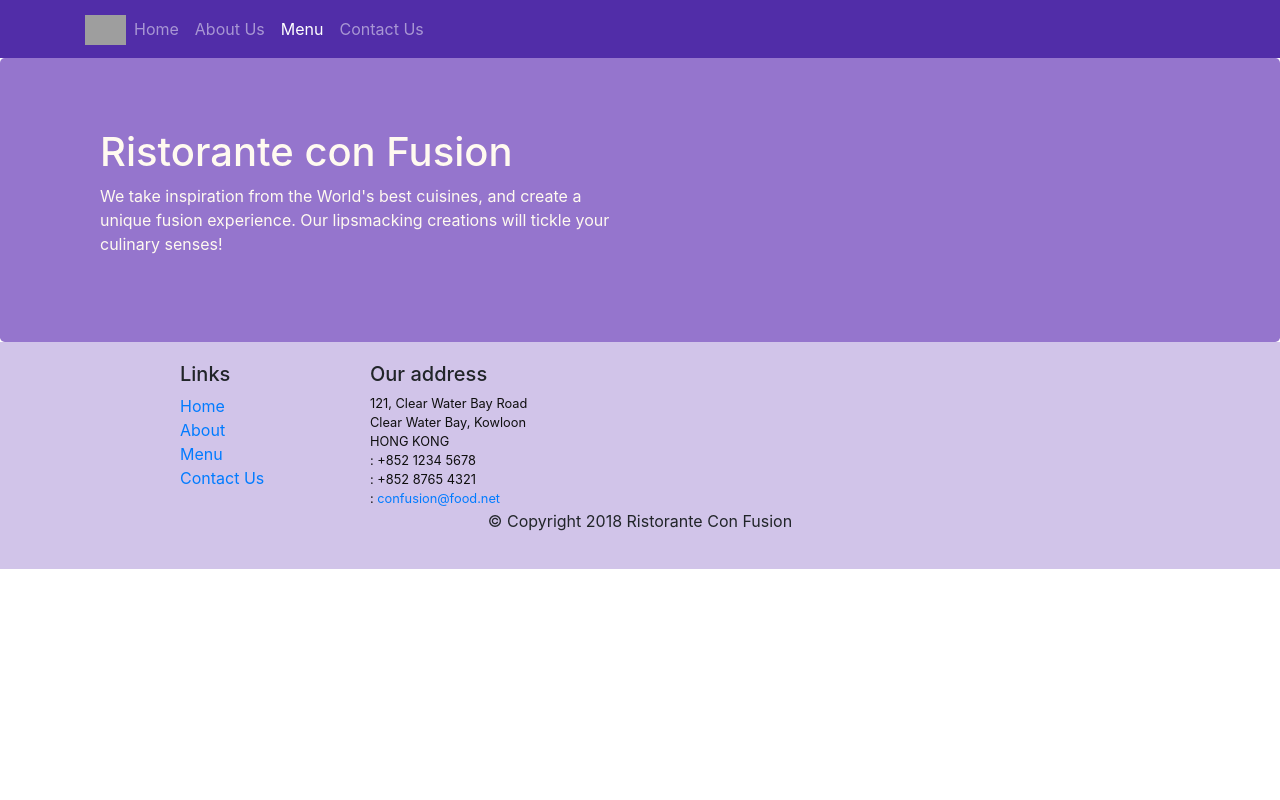
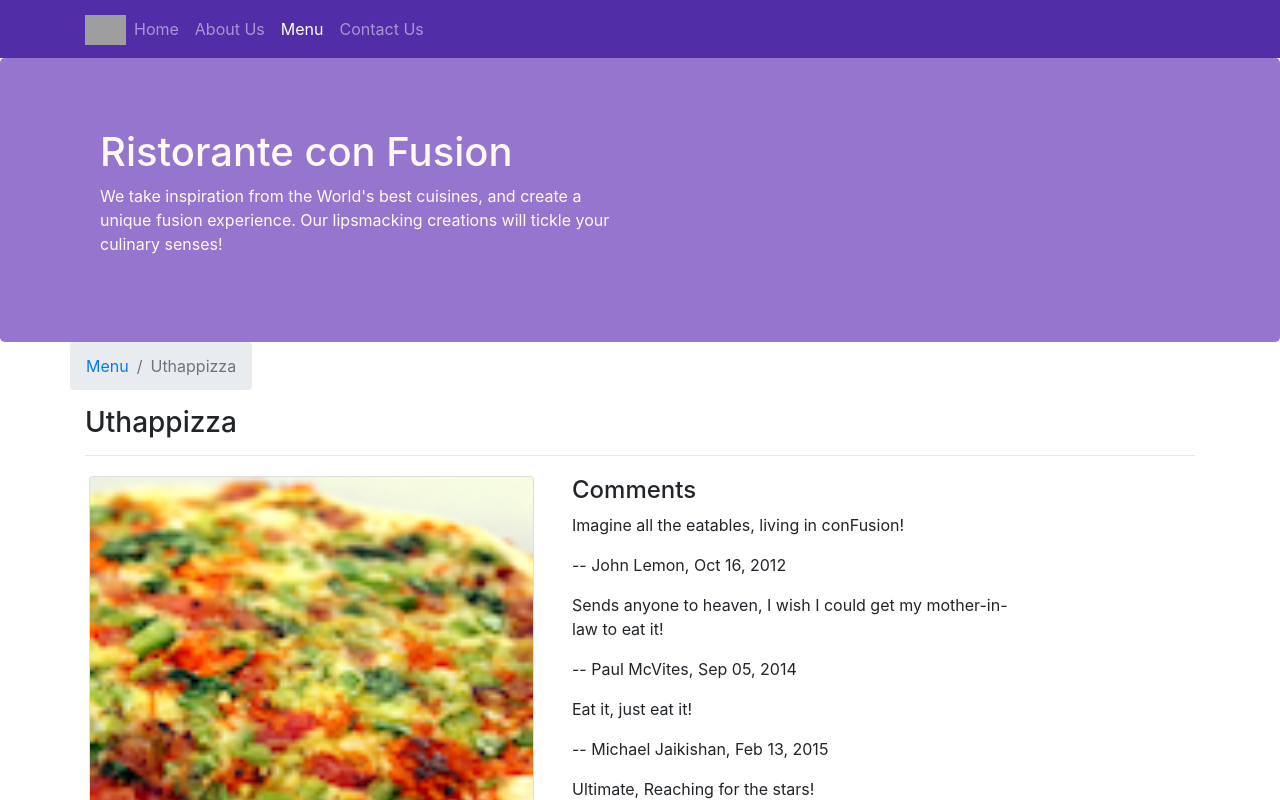
Before and after one commit to quangpao/confusionReact, a React (Create React App) app: page /menu/0 in a window 1280 px wide. Shown: the top 800 px of the page. Built offline with nearby package versions, Linux system fonts and the light colour scheme; grey boxes are pictures that could not be loaded; the HTML template or start-up script is replaced by a standard one.

Commit message:
Single Page Applications Part 2

```diff
--- a/src/App.css
+++ b/src/App.css
@@ -38,7 +38,7 @@
 
   margin: 0px auto;
 
-  background: #9575CD;
+  background: #9575CD !important;
 
   color: floralwhite;
 
--- a/src/components/ContactComponent.js
+++ b/src/components/ContactComponent.js
@@ -1,10 +1,23 @@
 import React from 'react';
-
+import { Breadcrumb, BreadcrumbItem } from 'reactstrap';
+import { Link } from 'react-router-dom'
 
 function Contact(props) {
 
     return (
         <div className='container'>
+
+            <div className='row'>
+                <Breadcrumb>
+                    <BreadcrumbItem><Link to='/'>Home</Link></BreadcrumbItem>
+                    <BreadcrumbItem active>Contact Us</BreadcrumbItem>
+                </Breadcrumb>
+                <div className='col-12'>
+                    <h3>Contact Us</h3>
+                    <hr />
+                </div>
+            </div>
+
             <div className='row row-content'>
                 <div className='col-12'>
                     <h3>Location Information</h3>
--- a/src/components/DishdetailComponent.js
+++ b/src/components/DishdetailComponent.js
@@ -1,8 +1,10 @@
 import React, { Component   } from 'react'
-import { Card , CardImg, CardImgOverlay, CardText, CardBody, CardTitle } from 'reactstrap'
+import { Card , CardImg, CardText, CardBody, CardTitle, Breadcrumb, BreadcrumbItem } from 'reactstrap'
 import moment from 'moment'
 
-function RenderDish(dish) {
+import { Link } from 'react-router-dom';
+
+function RenderDish({dish}) {
     return (
         <Card>
             <CardImg top src={dish.image} alt={dish.name} />
@@ -15,7 +17,13 @@
 }
 
 function RenderComments({comments}) {
-    let commentList = comments.map(value => (
+    console.log("comment>>>", comments)
+    if (comments == null) {
+        return (
+            <div></div>
+        )
+    }
+    const commentList = comments.map((value) => (
         <li key={value.id}>
             <p>{value.comment}</p>
             <p>-- {value.author}, {moment(value.date).format("MMM DD, YYYY")}</p>
@@ -29,16 +37,27 @@
 }
 
 const DishDetail = (props) => {
+    console.log("chekc props>>>" ,props)
     if (props.dish != null) {
         return (
             <div className='container'>
                 <div className='row'>
+                    <Breadcrumb>
+                        <BreadcrumbItem><Link to="/menu">Menu</Link></BreadcrumbItem>
+                        <BreadcrumbItem active>{props.dish.name}</BreadcrumbItem>
+                    </Breadcrumb>
+                    <div className='col-12'>
+                        <h3>{props.dish.name}</h3>
+                        <hr />
+                    </div>
+                </div>
+                <div className='row'>
                     <div className='col-12 col-md-5 m-1'>
-                        {RenderDish(props.dish)}
+                        {<RenderDish dish = {props.dish} />}
                     </div>
                     <div className='col-12 col-md-5 m-1'>
                         <h4>Comments</h4>
-                        {RenderComments(props.dish)}
+                        {<RenderComments comments = {props.comment}/>}
                     </div>
                 </div>
             </div>
--- a/src/components/MainComponents.js
+++ b/src/components/MainComponents.js
@@ -43,6 +43,17 @@
             )
         }
 
+        const DishWithId = () => {
+            const params = useParams();
+            return (
+                <DishDetail
+                dish={this.state.dishes.filter((dish) => dish.id === parseInt(params.dishId,10))[0]}
+                comment={this.state.comments.filter((comment) => comment.dishId === parseInt(params.dishId, 10))}
+
+                />
+            )
+        }
+
         return (
 
             <div>
@@ -52,6 +63,7 @@
                     <Route path='/' element={<HomePage />} />
                     <Route exact path='/menu' element={<Menu dishes={this.state.dishes} />} />
                     <Route exact path='/contactus' element={<Contact />} />
+                    <Route path='/menu/:dishId' element={<DishWithId />} />
                 </Routes>
                 {/* <Menu dishes={this.state.dishes} onClick={(dishId) => this.onDishSelect(dishId)} /> */}
                 {/* <DishDetail dish={this.state.dishes.filter((dish) => dish.id === this.state.selectedDish)[0]} /> */}
--- a/src/components/MenuComponents.js
+++ b/src/components/MenuComponents.js
@@ -1,15 +1,17 @@
 import React,{ Component } from 'react';
-import { Card , CardImg, CardImgOverlay, CardText, CardBody, CardTitle } from 'reactstrap'
+import { Card , CardImg, CardImgOverlay, CardTitle, Breadcrumb, BreadcrumbItem } from 'reactstrap'
 import DishDetail from './DishdetailComponent';
-
+import { Link } from 'react-router-dom';
 
 function RenderMenuItem ({dish, onClick}) {
     return (
         <Card>
+            <Link to={`/menu/${dish.id}`}>
             <CardImg width='100%' src={dish.image} alt={dish.name} />
             <CardImgOverlay>
                 <CardTitle>{dish.name}</CardTitle>
             </CardImgOverlay>
+            </Link>
         </Card>
     )
 }
@@ -26,6 +28,16 @@
 
     return (
         <div className='container'>
+            <div className='row'>
+                <Breadcrumb>
+                    <BreadcrumbItem><Link to={'/'}>Home</Link></BreadcrumbItem>
+                    <BreadcrumbItem active>Menu</BreadcrumbItem>
+                </Breadcrumb>
+                <div className='col-12'>
+                    <h3>Menu</h3>
+                    <hr />
+                </div>
+            </div>
             <div className='row'>
                 {menu}
             </div>
```
